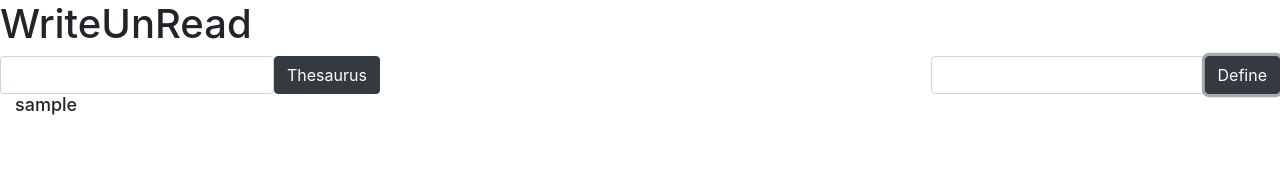
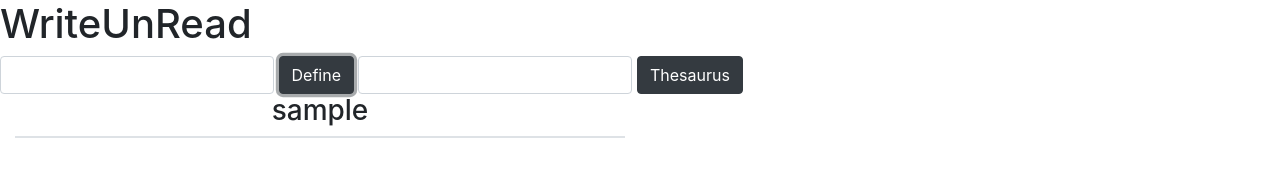
Before and after one commit to rlacon/project-1-app, a plain HTML site: page index.html in a window 1280 px wide. Both pictures are taken after typing "Sample" into the empty fields and a click on the button "Define". Drawn offline with nearby package versions, Linux system fonts and the light colour scheme; no server answers.

Commit message:
reworking how the information is displayed on click

```diff
--- a/assets/javascript/app.js
+++ b/assets/javascript/app.js
@@ -25,8 +25,10 @@ $(document).ready(function () {
 
         let query = "https://dictionaryapi.com/api/v3/references/collegiate/json/" + userDefine + "?&key=badf0fb9-2111-4efc-99f2-e6ac5ada80bd"
 
-        $('#definethes').append('<p id=definition><strong></strong></p>')
-        $('#word').text(userDefine).css('font-size', '18px')
+        $('#definethes').append('<p class=border border-success id=definition><strong></strong></p>')
+        $('#definition').before('<h3 id=wordDef>' + userDefine + '</h3>')
+
+        $('#wordDef').text(userDefine)
         $('#userDefine').val('')
 
 
@@ -40,7 +42,7 @@ $(document).ready(function () {
             let def = response[0].shortdef.map(item => item)
             let type = response[0].fl
             console.log(def)
-            $('#word').append(' : ' + type)
+            $('#wordDef').append(' : ' + type)
             $('#definition').text(def.join(' '))
         })
     })
@@ -48,9 +50,9 @@ $(document).ready(function () {
         event.preventDefault()
         let userThes = $('#userThes').val().trim().toLowerCase()
 
-        $('#definethes').append('<p id=synonym><strong></strong></p>')
+        $('#definethes').append('<p class=border border-success id=synonym><strong></strong></p>')
+        $('#synonym').before('<h3 id=wordThes>' + userThes + '</h3>')
         $('#userThes').val('')
-
 
         let query_2 = "https://dictionaryapi.com/api/v3/references/thesaurus/json/" + userThes + "?&key=16c11365-c317-4d39-aa7c-62632093e7ef"
 
@@ -65,8 +67,7 @@ $(document).ready(function () {
 
 
             $('#synonym').text(thes.join(' , '))
-
-
+            $('#wordThes').append(' :synonyms')
 
 
 
--- a/index.html
+++ b/index.html
@@ -12,17 +12,17 @@
 <body>
     <h1>WriteUnRead</h1>
 
-    <form class="form-inline float-right" id="formsubmit">
+    <form class="form-inline d-inline" id="formsubmit">
       <input id="userDefine" class="form-control sm-5" type="text">
       <button class="btn btn-dark" id="userD" type="submit">Define</button>
     </form>
-    <form class="form-inline float-left" id="formsubmit">
+    <form class="form-inline d-inline" id="formsubmit">
       <input id="userThes" class="form-control sm-5" type="text">
       <button class="btn btn-dark" id="userT" type="submit">Thesaurus</button>
     </form>
 
-    <div class="container float-left" id="definethes">
-      <h2 id="word"></h2>
+    <div class="container w-50 text-center float-left" id="definethes">
+
 
 
 
```
